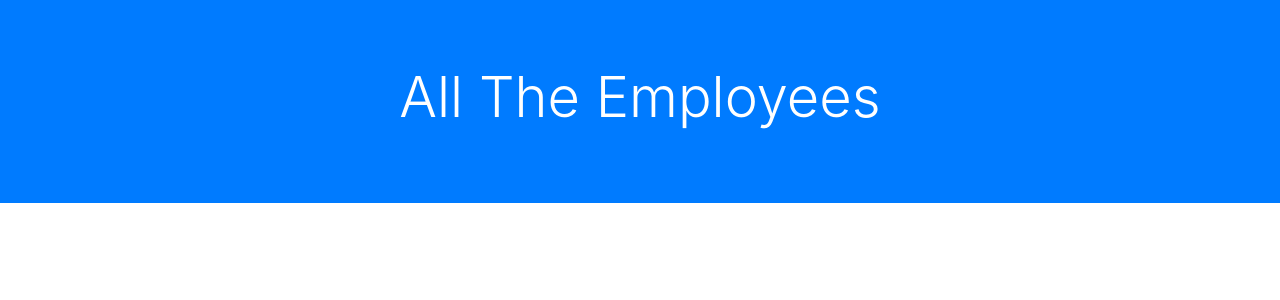
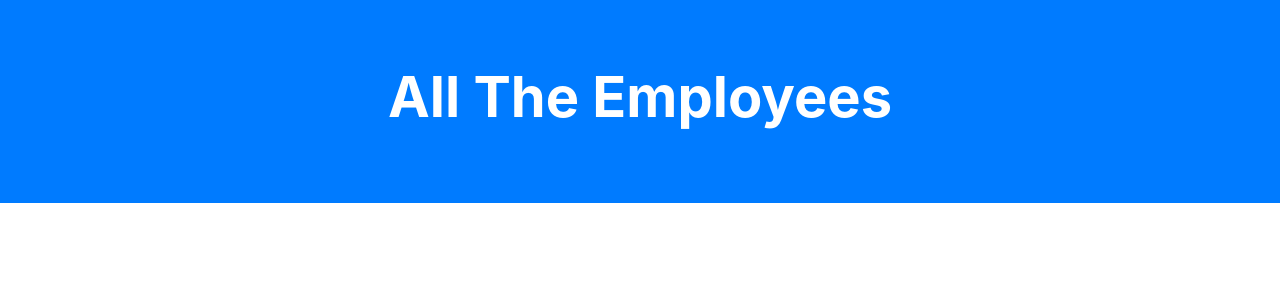
Before and after one commit to stmiller57/all-the-employees, a React (Create React App) app: page / in a window 1280 px wide. Shown: the top 300 px of the page. Built offline with nearby package versions, Linux system fonts and the light colour scheme.

Commit message:
Added styling to Jumbotron

```diff
--- a/src/App.js
+++ b/src/App.js
@@ -1,5 +1,5 @@
 import React from 'react';
-import Jumbotron from './components/Jumbotron.js';
+import Jumbotron from './components/Jumbotron/index.js';
 
 function App() {
   return (
--- a/src/components/Jumbotron.js
+++ b/src/components/Jumbotron/index.js
@@ -1,11 +1,11 @@
 import React from "react";
-
+import "./style.css";
 
 function Jumbotron() {
     return (
         <div className="jumbotron jumbotron-fluid bg-primary">
             <div className="container">
-                <h1 className="display-4 text-center text-white">All The Employees</h1>
+                <h1 className="display-4 text-center text-white" id="employeeHeader">All The Employees</h1>
             </div>
         </div>
     );
--- /dev/null
+++ b/src/components/Jumbotron/style.css
@@ -0,0 +1,3 @@
+#employeeHeader {
+    font-weight: bold;
+}
```
